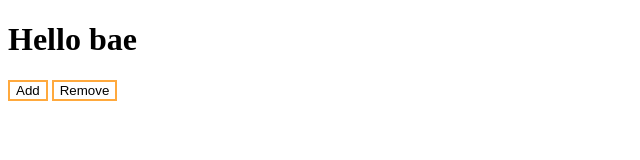
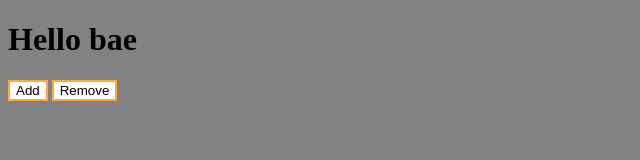
Before and after one commit to Jeikii/git-tutorial-2, a plain HTML site: page index.html in a window 1280 px wide. Shown: the whole page, without its empty margins (0-640 px from the left). Drawn offline with Linux system fonts and the light colour scheme.

Commit message:
update body style

```diff
--- a/style.css
+++ b/style.css
@@ -2,3 +2,7 @@ button {
   border: 2px solid #ffa93d;
   background-color: #fff;
 }
+
+body {
+  background-color: #828282;
+}
```
